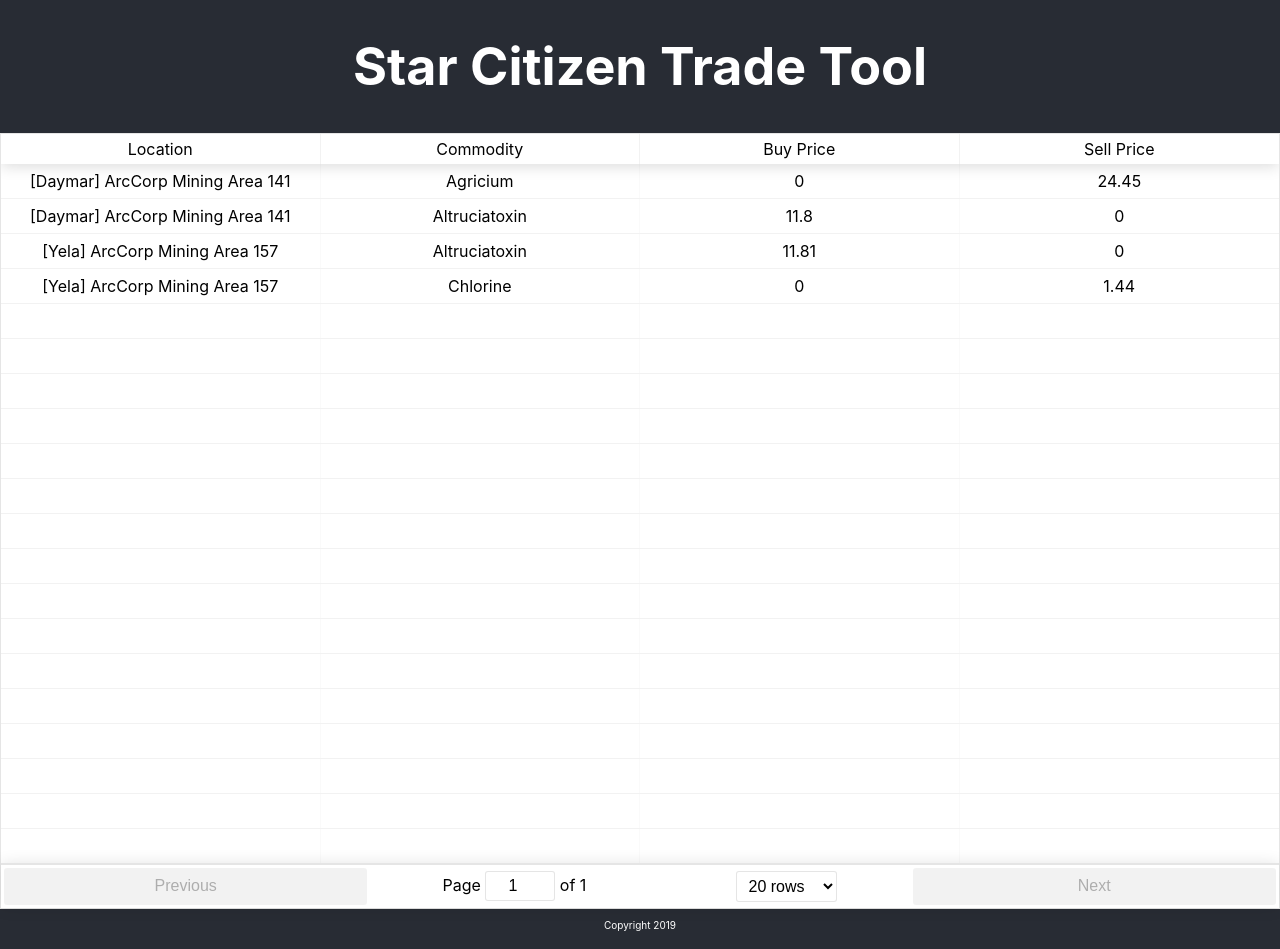
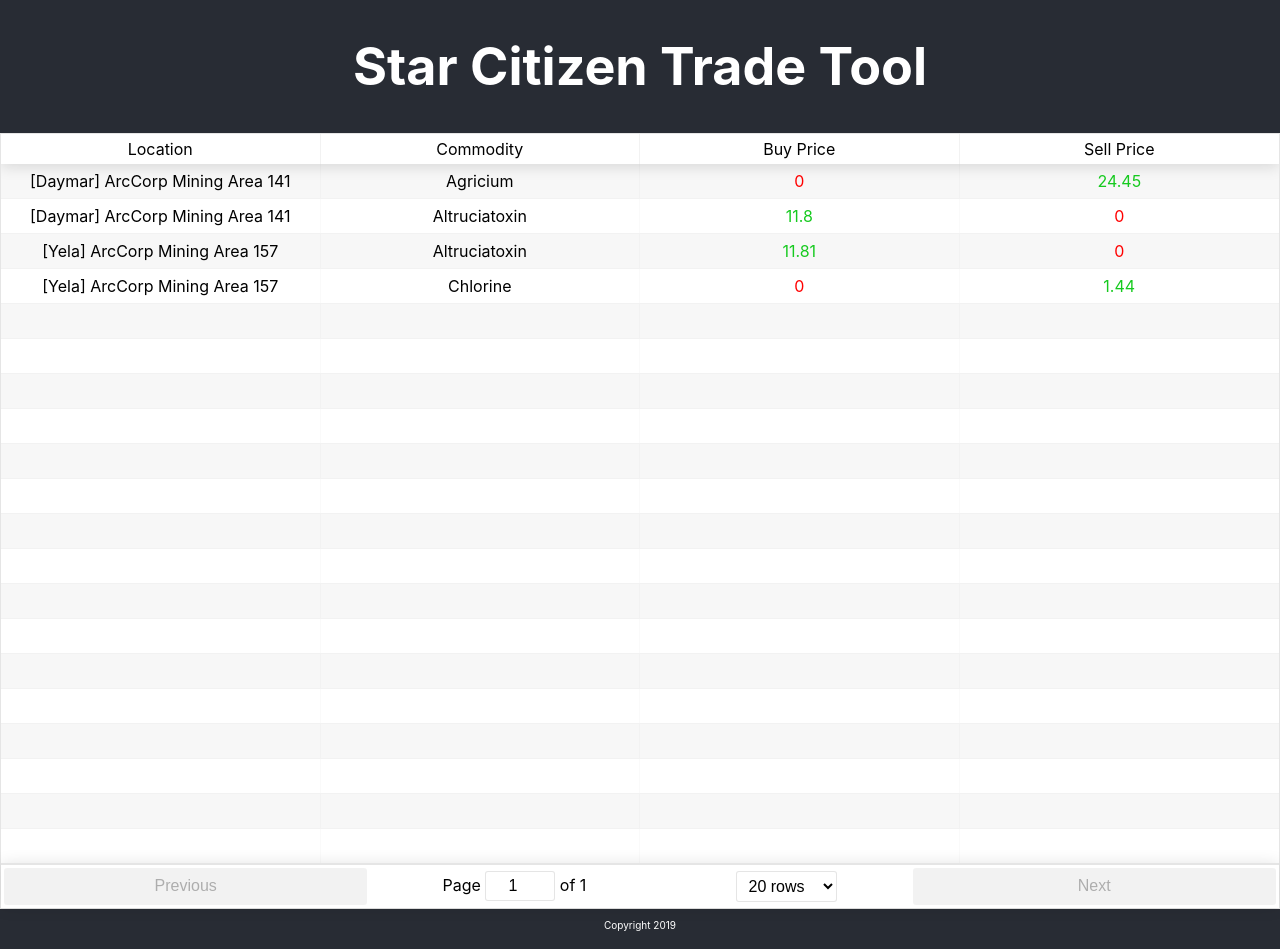
Before and after one commit to ArcticPheenix/sc-trade-tool, a React (Create React App) app: page / in a window 1280 px wide. Built offline with nearby package versions, Linux system fonts and the light colour scheme.

Commit message:
Sorted out styling individual row values.

```diff
--- a/src/PriceTable.js
+++ b/src/PriceTable.js
@@ -41,7 +41,6 @@
   }
 
   columns() {
-    // TODO - Place correct definitions here.
     const columnDefinitions = [
       {
         Header: 'Location',
@@ -54,10 +53,24 @@
       {
         Header: 'Buy Price',
         accessor: 'buyPrice',
+        Cell: props => (
+          <div
+            style={{
+              color: props.value > 0.0 ? '#16ca1f' : 'red'
+          }}>{props.value}
+          </div>
+        )
       },
       {
         Header: 'Sell Price',
         accessor: 'sellPrice',
+        Cell: props => (
+          <div
+            style={{
+              color: props.value > 0.0 ? '#16ca1f' : 'red'
+          }}>{props.value}
+          </div>
+        )
       }
     ];
     return columnDefinitions;
@@ -68,6 +81,7 @@
     <ReactTable
       data={this.data()}
       columns={this.columns()}
+      className="-striped -highlight"
     />
     );
   };
```
